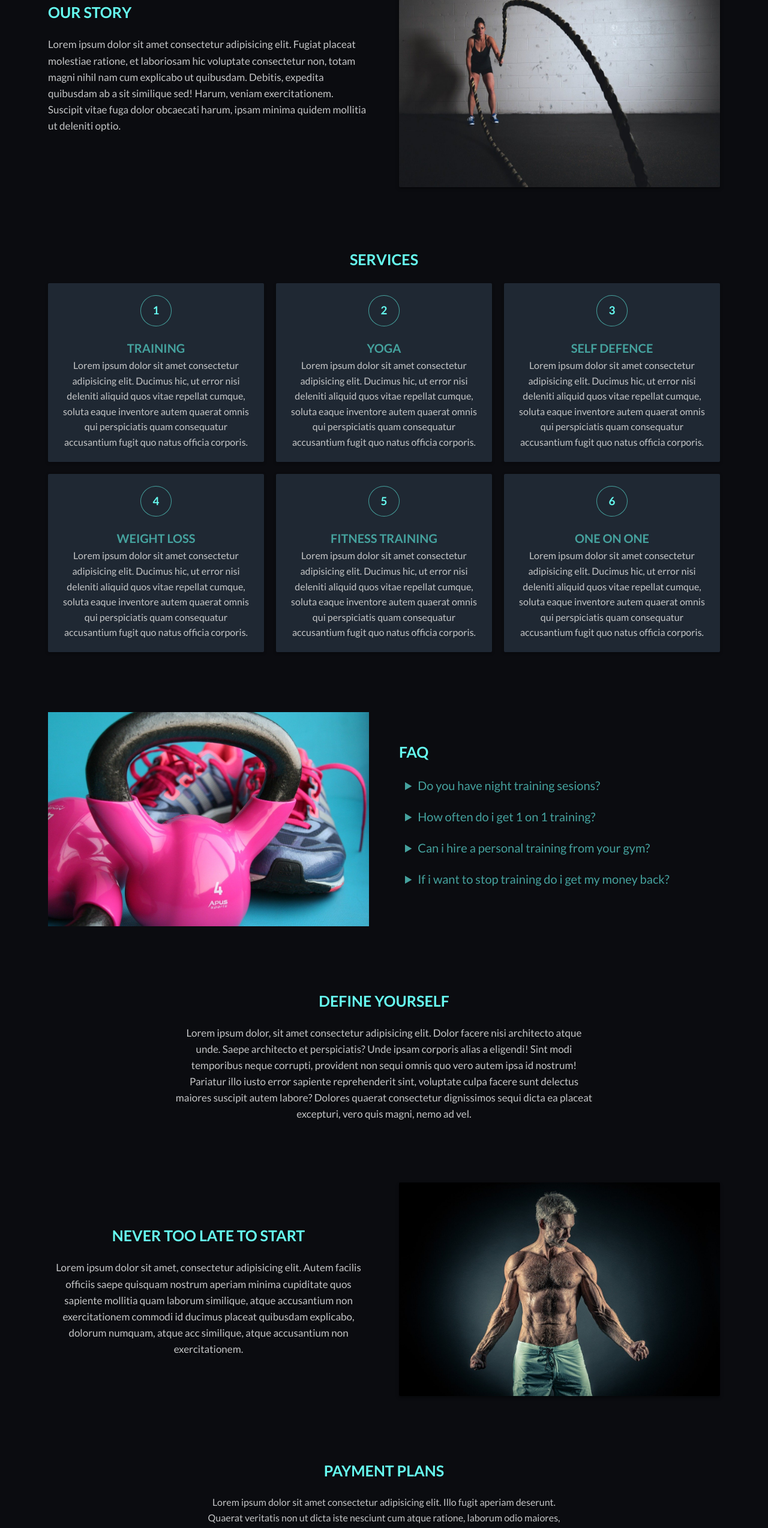
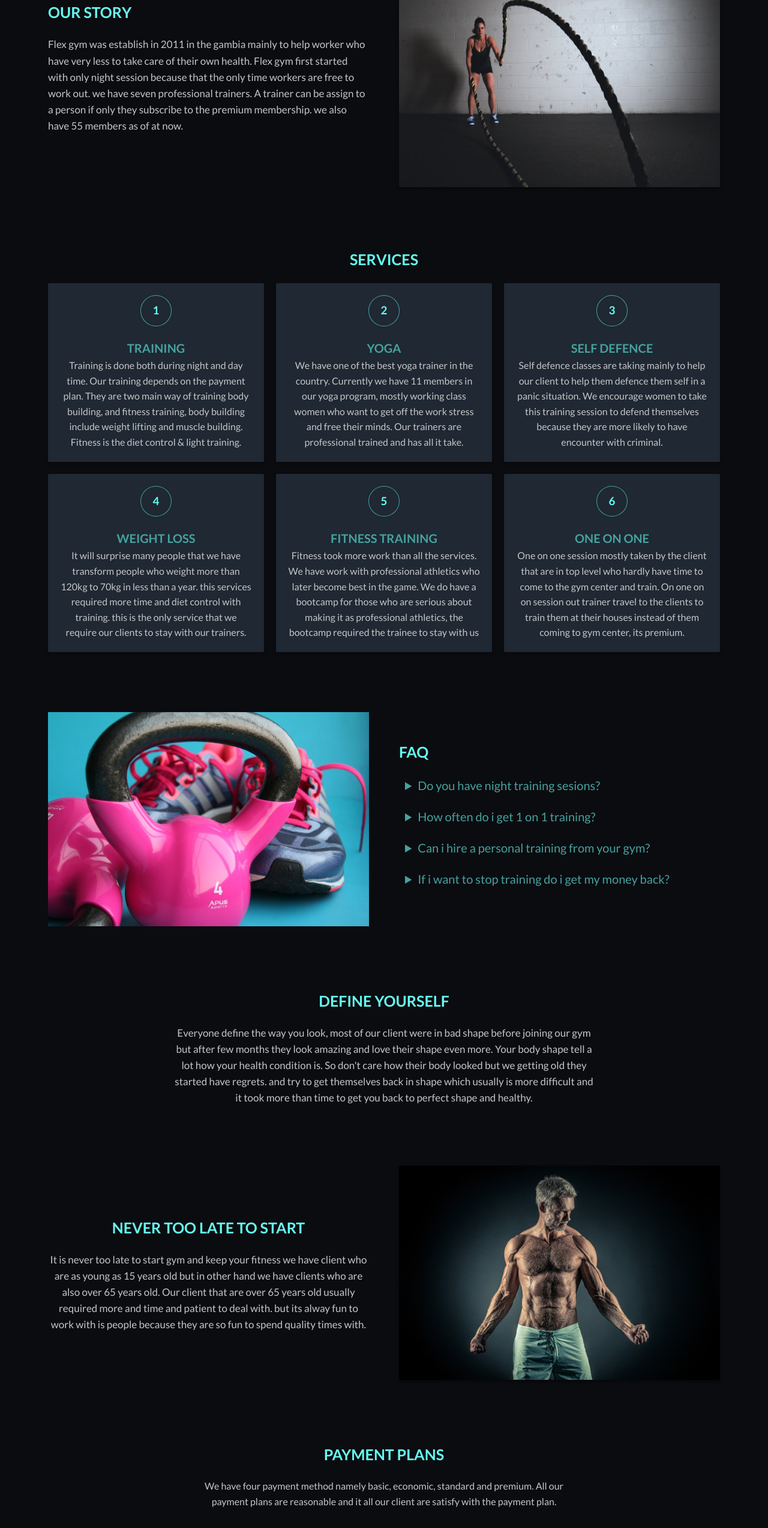
Before and after one commit to zerobug110/flex_gym, a website: page index.html in a window 1280 px wide. Shown: the part 988-3535 px from the top of the page at 60% size. Drawn offline with Linux system fonts and the light colour scheme.

Commit message:
complete content management from lorem to acual text

```diff
--- a/app.js
+++ b/app.js
@@ -23,7 +23,7 @@ const reviews = [
         id: 1,
         img: 'https://media.istockphoto.com/photos/beautiful-african-american-female-model-picture-id910856488?k=6&m=910856488&s=612x612&w=0&h=r2YM9JLkSKBbs6gRrpUtK0ywxL7I9Vrt8cZELskqfs4=',
         heading: 'wow i lost 20 pounds in 1 month',
-        desc: '  Lorem ipsum dolor sit amet consectetur adipisicing elit. Dolorum illum reprehenderit earum, laborum voluptates perferendis, incidunt eum modi aperiam magnam vero impedit quibusdam, architecto quasi exercitationem repellendus magni ',
+        desc: 'I cant still believe i lost 20 pound in just one month, flex gym is absolute the best and you gym in the country can challenge them their customer service is just amazing, they tread all the client equally the same',
         name: 'fatou jawara'
     },
 
@@ -31,7 +31,7 @@ const reviews = [
         id: 1,
         img: 'https://media.gettyimages.com/photos/side-portrait-of-laughing-african-american-man-looking-up-picture-id1142003972?b=1&k=6&m=1142003972&s=612x612&w=0&h=tKbmg-ttIJ-93zCYFZspK071_wY0MQl3Fb2TnM6SA5U=',
         heading: 'this gym has all the equipments',
-        desc: ' Lorem ipsum dolor sit amet consectetur adipisicing elit. Fugiat possimus suscipit cupiditate. Incidunt ullam, dolore illum reiciendis assumenda odit! Officiis vero neque voluptas dolore facilis, praesentium possimus molestiae porro asperiores.',
+        desc: 'I was blown away when i first enter the gym because their equipments, they have all the equipment that any standard gym should have, Sometime i think their price is so low because of the the quality equipments.',
         name: 'muhammed touray'
 
     },
@@ -40,7 +40,7 @@ const reviews = [
         id: 1,
         img: 'https://encrypted-tbn0.gstatic.com/images?q=tbn%3AANd9GcR9UZYu-s4xib8HAmaXCTEF6nfP2tIIPNZRwg&usqp=CAU',
         heading: 'finally i can train at night',
-        desc: 'Lorem ipsum dolor sit amet consectetur adipisicing elit. Nulla vel, saepe eaque ex vero nam quasi aperiam non autem! Eius eligendi tempore deleniti necessitatibus dolorum porro vitae ratione autem voluptas nesciunt nemo adipisci,',
+        desc: 'I have been looking for a gym that offers night training over the pass nine months and could not find it till i find out about flex gym. I have regularly train and work during the day time.',
         name: 'mariam jobe'
     },
 ];
--- a/index.html
+++ b/index.html
@@ -64,7 +64,7 @@
         <div class="about__text">
             <h2 class="section-heading">our story</h2>
             <p class="about__info">
-                Lorem ipsum dolor sit amet consectetur adipisicing elit. Fugiat placeat molestiae ratione, et laboriosam hic voluptate consectetur non, totam magni nihil nam cum explicabo ut quibusdam. Debitis, expedita quibusdam ab a sit similique sed! Harum, veniam exercitationem. Suscipit vitae fuga dolor obcaecati harum, ipsam minima quidem mollitia ut deleniti optio.
+                Flex gym was establish in 2011 in the gambia mainly to help worker who have very less to take care of their own health. Flex gym first started with only night session because that the only time workers are free to work out. we have seven professional trainers. A trainer can be assign to a person if only they subscribe to the premium membership. we also have 55 members as of at now.
             </p>
         </div>
         <div class="about__image">
@@ -79,42 +79,41 @@
                 <h3 class="service__content--no">1</h3>
                 <h4 class="service__content--heading">training</h4>
                 <p class="service__content--info">
-                    Lorem ipsum dolor sit amet consectetur adipisicing elit. Ducimus hic, ut error nisi deleniti aliquid quos vitae repellat cumque, soluta eaque inventore autem quaerat omnis qui perspiciatis quam consequatur accusantium fugit quo natus officia corporis.
-                </p>
+                    Training is done both during night and day time. Our training depends on the payment plan. They are two main way of training body building, and fitness training, body building include weight lifting and muscle building. Fitness is the diet control & light training.
             </div>
             <div class="service__content">
                 <h3 class="service__content--no">2</h3>
                 <h4 class="service__content--heading">yoga</h4>
                 <p class="service__content--info">
-                    Lorem ipsum dolor sit amet consectetur adipisicing elit. Ducimus hic, ut error nisi deleniti aliquid quos vitae repellat cumque, soluta eaque inventore autem quaerat omnis qui perspiciatis quam consequatur accusantium fugit quo natus officia corporis.
+                    We have one of the best yoga trainer in the country. Currently we have 11 members in our yoga program, mostly working class women who want to get off the work stress and free their minds. Our trainers are professional trained and has all it take.
                 </p>
             </div>
             <div class="service__content">
                 <h3 class="service__content--no">3</h3>
                 <h4 class="service__content--heading">self defence</h4>
                 <p class="service__content--info">
-                    Lorem ipsum dolor sit amet consectetur adipisicing elit. Ducimus hic, ut error nisi deleniti aliquid quos vitae repellat cumque, soluta eaque inventore autem quaerat omnis qui perspiciatis quam consequatur accusantium fugit quo natus officia corporis.
+                    Self defence classes are taking mainly to help our client to help them defence them self in a panic situation. We encourage women to take this training session to defend themselves because they are more likely to have encounter  with criminal.
                 </p>
             </div>
             <div class="service__content">
                 <h3 class="service__content--no">4</h3>
                 <h4 class="service__content--heading">weight loss</h4>
                 <p class="service__content--info">
-                    Lorem ipsum dolor sit amet consectetur adipisicing elit. Ducimus hic, ut error nisi deleniti aliquid quos vitae repellat cumque, soluta eaque inventore autem quaerat omnis qui perspiciatis quam consequatur accusantium fugit quo natus officia corporis.
+                    It will surprise many people that we have transform people who weight more than 120kg to 70kg in less than a year. this services required more time and diet control with training. this is the only service that we require our clients to stay with our trainers.
                 </p>
             </div>
             <div class="service__content">
                 <h3 class="service__content--no">5</h3>
                 <h4 class="service__content--heading">fitness training</h4>
                 <p class="service__content--info">
-                    Lorem ipsum dolor sit amet consectetur adipisicing elit. Ducimus hic, ut error nisi deleniti aliquid quos vitae repellat cumque, soluta eaque inventore autem quaerat omnis qui perspiciatis quam consequatur accusantium fugit quo natus officia corporis.
+                    Fitness took more work than all the services. We have work with professional athletics who later become best in the game. We do have a bootcamp for those who are serious about making it as professional athletics, the bootcamp required  the trainee to stay with us
                 </p>
             </div>
             <div class="service__content">
                 <h3 class="service__content--no">6</h3>
                 <h4 class="service__content--heading">one on one</h4>
                 <p class="service__content--info">
-                    Lorem ipsum dolor sit amet consectetur adipisicing elit. Ducimus hic, ut error nisi deleniti aliquid quos vitae repellat cumque, soluta eaque inventore autem quaerat omnis qui perspiciatis quam consequatur accusantium fugit quo natus officia corporis.
+                    One on one session mostly taken by the client that are in top level who hardly have time to come to the gym center and train. On one on on session out trainer travel to the clients to train them at their houses instead of them coming to gym center, its premium.
                 </p>
             </div>
         </div>
@@ -129,19 +128,19 @@
                 <h2 class="section-heading">faq</h2>
                 <details class="answer">
                     <summary class="question">Do you have night training sesions?</summary>
-                    <p class="answer__info"> Lorem ipsum dolor sit amet consectetur adipisicing elit. Sunt facere saepe molestias pariatur, incidunt laboriosam eos tenetur praesentium, </p>
+                    <p class="answer__info">We do offer night session to client who are normally busy during day time starting from 9PM to 1AM.</p>
                 </details>
                 <details class="answer">
                     <summary class="question">How often do i get 1 on 1 training?</summary>
-                    <p class="answer__info"> Lorem ipsum dolor sit amet consectetur adipisicing elit. Sunt facere saepe molestias pariatur, incidunt laboriosam eos tenetur praesentium, </p>
+                    <p class="answer__info">We have one on one session for top clients who can't come to our gym center, we Currently have 11 member under 1 on 1 </p>
                 </details>
                 <details class="answer">
                     <summary class="question">Can i hire a personal training from your gym?</summary>
-                    <p class="answer__info"> Lorem ipsum dolor sit amet consectetur adipisicing elit. Sunt facere saepe molestias pariatur, incidunt laboriosam eos tenetur praesentium, </p>
+                    <p class="answer__info">You can get a personal trainer by subscription to our premium membership a pass all the requirement and agreeing to the terms and condition.</p>
                 </details>
                 <details class="answer">
                     <summary class="question">If i want to stop training do i get my money back?</summary>
-                    <p class="answer__info"> Lorem ipsum dolor sit amet consectetur adipisicing elit. Sunt facere saepe molestias pariatur, incidunt laboriosam eos tenetur praesentium, </p>
+                    <p class="answer__info">Every client who want to stop training will get back 50% of their payment refunded back if you train for less than 20 days.</p>
                 </details>
             </div>
         </div>
@@ -150,14 +149,13 @@
     <section class="start-now">
         <h2 class="section-heading">define yourself</h2>
         <div class="start-now__textbox">
-            <p class="margin-bottom">Lorem ipsum dolor, sit amet consectetur adipisicing elit. Dolor facere nisi architecto atque unde. Saepe architecto et perspiciatis? Unde ipsam corporis alias a eligendi! Sint modi temporibus neque corrupti, provident non sequi omnis quo vero autem ipsa id nostrum! Pariatur illo iusto error sapiente reprehenderit sint, voluptate culpa facere sunt delectus maiores suscipit autem labore? Dolores quaerat consectetur dignissimos sequi dicta ea placeat excepturi, vero quis magni, nemo ad vel.</p>
+            <p class="margin-bottom">Everyone define the way you look, most of our client were in bad shape before joining our gym but after few months they look amazing and love their shape even more. Your body shape tell a lot how your health condition is. So don't care how their body looked but we getting old they started have regrets. and try  to get themselves back in shape which usually is more difficult and it took more than time to get you back to perfect shape and healthy.</p>
         </div>
         <div class="not-late margin-bottom">
             <div class="not-late__text-box">
                 <h2 class="section-heading">never too late to start</h2>
                 <p class="not-late__info">
-                    Lorem ipsum dolor sit amet, consectetur adipisicing elit. Autem facilis officiis saepe quisquam nostrum aperiam minima cupiditate quos sapiente mollitia quam laborum similique, atque accusantium non exercitationem commodi id ducimus placeat quibusdam explicabo, dolorum numquam, atque acc
-                    similique, atque accusantium non exercitationem.
+                    It is never too late to start gym and keep your fitness we have client who are as young as 15 years old but in other hand we have clients who are also over 65 years old. Our client that are over 65 years old usually required more and time and patient  to deal with. but its alway fun to work with is people because they are so fun to spend quality times with.
                 </p>
             </div>
             <div class="not-late__img-box">
@@ -168,7 +166,9 @@
     <!--start now ends subscription begins-->
     <section class="subscription margin-bottom" id="plan">
         <h2 class="section-heading">payment plans</h2>
-        <p class="subscription__info">Lorem ipsum dolor sit amet consectetur adipisicing elit. Illo fugit aperiam deserunt. Quaerat veritatis non ut dicta iste nesciunt cum atque ratione, laborum odio maiores, consequuntur, quos incidunt! Adipisci, debitis.</p>
+        <p class="subscription__info">
+            We have four payment method namely basic, economic, standard and premium. All our payment plans are reasonable and it all our client are satisfy with the payment plan.
+        </p>
         <div class="subscription__container">
             <div class="subscription__content">
                 <h3 class="subscription__name">basic</h3>
```
